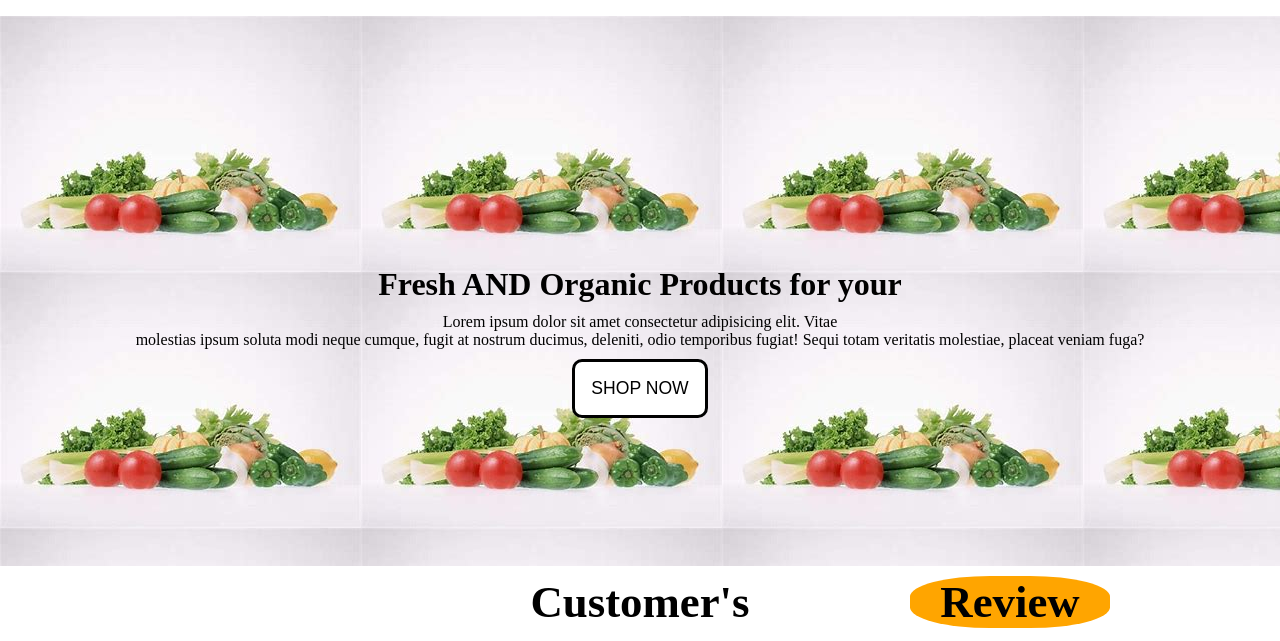
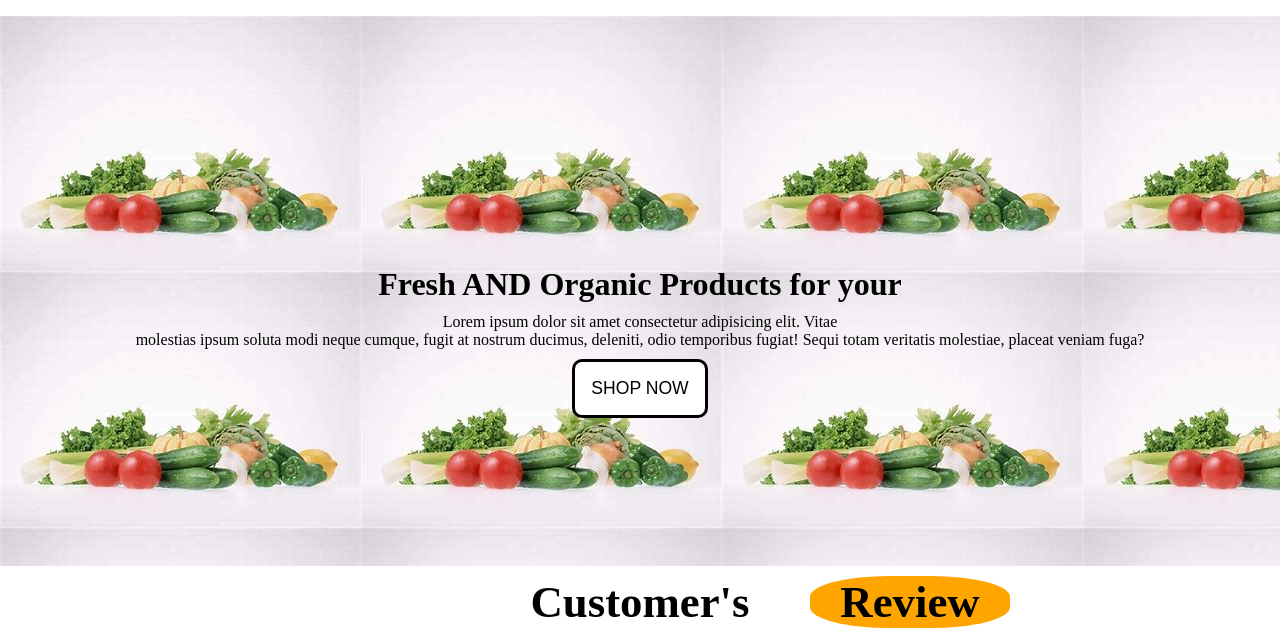
Before and after one commit to Jatinagrawal22/GroferOrganic, a plain HTML site: page index.html in a window 1280 px wide. Shown: the part 90-731 px from the top of the page. Drawn offline with Linux system fonts and the light colour scheme.

Commit message:
Update style.css

```diff
--- a/style.css
+++ b/style.css
@@ -113,7 +113,7 @@ p{
     background-color: orange;
     position: absolute;
     top: 666px;
-    left: 910px;
+    left: 810px;
     width: 200px;
 }
 #teesra div{
```
